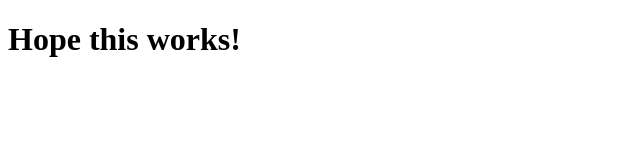
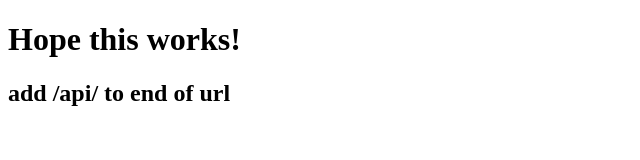
Before and after one commit to jonpintodev/sat-am-toons-90s, a website: page index.html in a window 1280 px wide. Shown: the whole page, without its empty margins (0-640 px from the left). Drawn offline with Linux system fonts and the light colour scheme.

Commit message:
pushed to heroku still needs work

```diff
--- a/index.html
+++ b/index.html
@@ -8,5 +8,6 @@
 </head>
 <body>
   <h1>Hope this works!</h1>
+  <h2>add /api/ to end of url</h2>
 </body>
 </html>
```
